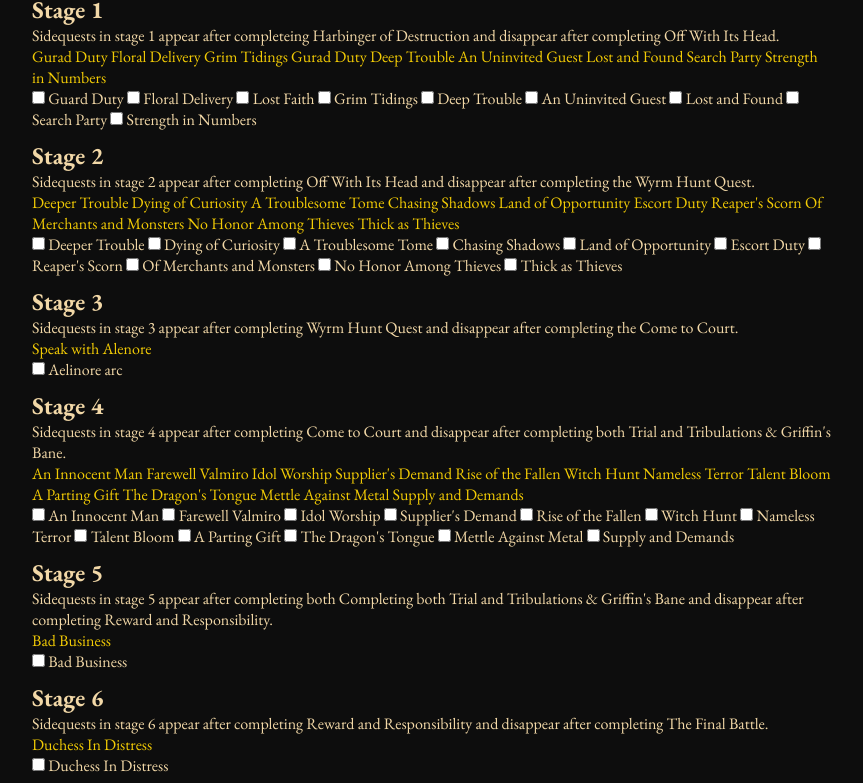
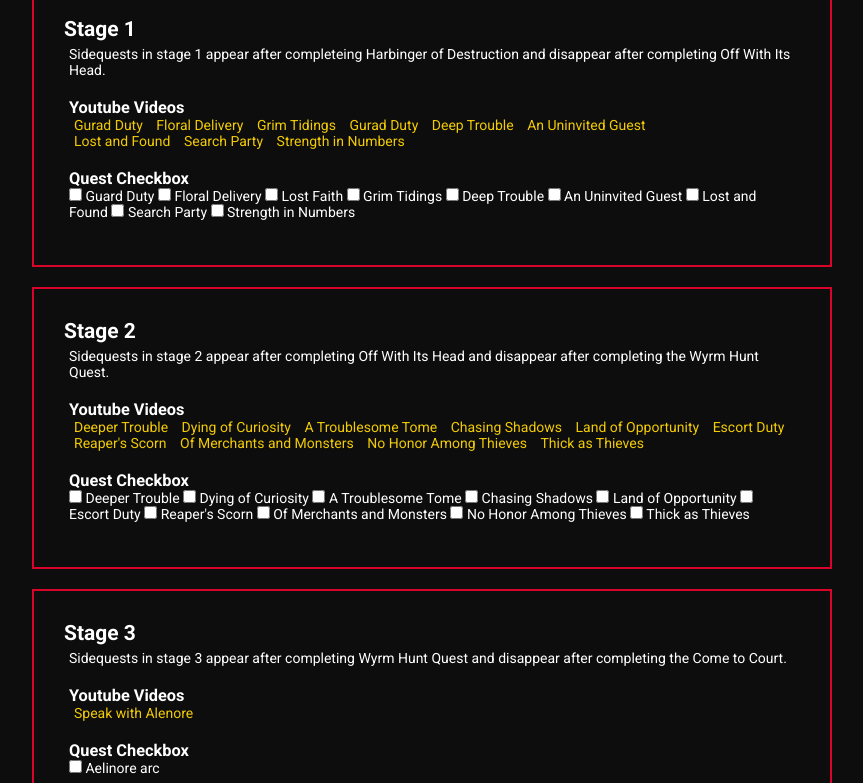
Before and after one commit to amchatman/Dragons-Dogma-Sidequest-List, a plain HTML site: page index.html in a window 1280 px wide. Shown: the part 58-841 px from the top of the page, without its empty margins (208-1071 px from the left). Drawn offline with nearby package versions, Linux system fonts and the light colour scheme.

Commit message:
Style changes - Add headers - Change font family - Change font color - Add margins & padding - Update colors

```diff
--- a/index.html
+++ b/index.html
@@ -17,18 +17,21 @@
             Sidequests in stage 1 appear after completeing Harbinger of
             Destruction and disappear after completing Off With Its Head.
           </p>
+
           <div class="link_container">
+            <h3>Youtube Videos</h3>
             <a href="#">Gurad Duty</a>
             <a href="#">Floral Delivery</a>
             <a href="#">Grim Tidings</a>
             <a href="#">Gurad Duty</a>
             <a href="#">Deep Trouble</a>
-            <a href="#">An Uninvited Guest</a>
+            <a href="#">An Uninvited Guest</a> <br />
             <a href="#">Lost and Found</a>
             <a href="#">Search Party</a>
             <a href="#">Strength in Numbers</a>
           </div>
           <div class="checkbox_container">
+            <h3>Quest Checkbox</h3>
             <input
               type="checkbox"
               id="guard_duty"
@@ -111,6 +114,7 @@
             disappear after completing the Wyrm Hunt Quest.
           </p>
           <div class="link_container">
+            <h3>Youtube Videos</h3>
             <a href="#">Deeper Trouble</a>
             <a href="#">Dying of Curiosity</a>
             <a href="#">A Troublesome Tome</a>
@@ -123,6 +127,7 @@
             <a href="#">Thick as Thieves</a>
           </div>
           <div class="checkbox_container">
+            <h3>Quest Checkbox</h3>
             <input
               type="checkbox"
               id="deeper_trouble"
@@ -213,9 +218,11 @@
             disappear after completing the Come to Court.
           </p>
           <div class="link_container">
+            <h3>Youtube Videos</h3>
             <a href="#">Speak with Alenore</a>
           </div>
           <div class="checkbox_container">
+            <h3>Quest Checkbox</h3>
             <input
               type="checkbox"
               id="aelinore'_arc"
@@ -235,6 +242,7 @@
             Bane.
           </p>
           <div class="link_container">
+            <h3>Youtube Videos</h3>
             <a href="#">An Innocent Man</a>
             <a href="#">Farewell Valmiro</a>
             <a href="#">Idol Worship</a>
@@ -249,6 +257,7 @@
             <a href="#">Supply and Demands</a>
           </div>
           <div class="checkbox_container">
+            <h3>Quest Checkbox</h3>
             <input
               type="checkbox"
               id="an_innocent_man"
@@ -356,9 +365,11 @@
             completing Reward and Responsibility.
           </p>
           <div class="link_container">
+            <h3>Youtube Videos</h3>
             <a href="#">Bad Business</a>
           </div>
           <div class="checkbox_container">
+            <h3>Quest Checkbox</h3>
             <input
               type="checkbox"
               id="bad_business"
@@ -377,9 +388,11 @@
             Responsibility and disappear after completing The Final Battle.
           </p>
           <div class="link_container">
+            <h3>Youtube Videos</h3>
             <a href="#">Duchess In Distress</a>
           </div>
           <div class="checkbox_container">
+            <h3>Quest Checkbox</h3>
             <input
               type="checkbox"
               id="dutchess_in_distress"
@@ -397,9 +410,11 @@
             disappear after completing The Great Hereafter.
           </p>
           <div class="link_container">
+            <h3>Youtube Videos</h3>
             <a href="#">A Warm Welcome</a>
           </div>
           <div class="checkbox_container">
+            <h3>Quest Checkbox</h3>
             <input
               type="checkbox"
               id="a_warm_welcome"
--- a/style.css
+++ b/style.css
@@ -1,4 +1,5 @@
-@import url("https://fonts.googleapis.com/css2?family=EB+Garamond:ital,wght@0,400..800;1,400..800&display=swap");
+@import url("https://fonts.googleapis.com/css2?family=Roboto:ital,wght@0,100;0,300;0,400;0,500;0,700;0,900;1,100;1,300;1,400;1,500;1,700;1,900&display=swap");
+
 * {
   text-decoration: none;
   margin: 0;
@@ -9,22 +10,38 @@ body {
   justify-content: center;
   align-items: center;
   background-color: #0d0d0d;
-  font-family: "EB Garamond", serif;
-  color: #f2d8a7;
+  font-family: "Roboto", sans-serif;
+  color: #ffffff;
+  font-size: 14px;
 }
 main {
   max-width: 800px; /* Adjust this value as needed */
   width: 100%;
   padding: 0 20px;
 }
+h1 {
+  text-align: center;
+}
+p {
+  padding: 5px;
+}
 .stage_container {
   margin-top: 10px;
+  margin-bottom: 20px;
+  border: 2px solid #d9042b;
+  padding: 30px;
+}
+.link_container,
+.checkbox_container {
+  margin-top: 10px;
   margin-bottom: 10px;
+  padding: 5px;
 }
+
 a {
   color: #f2cb05;
+  padding: 5px;
 }
 a:hover {
-  color: #d9042b;
   text-decoration: underline;
 }
```
